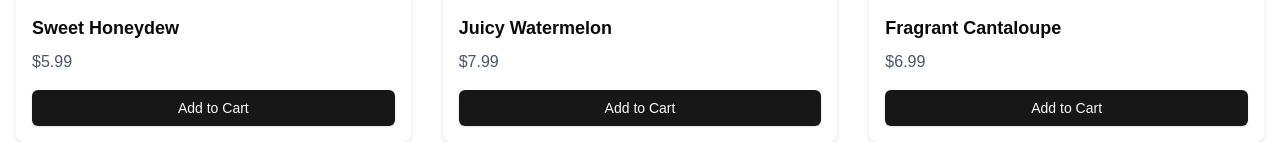
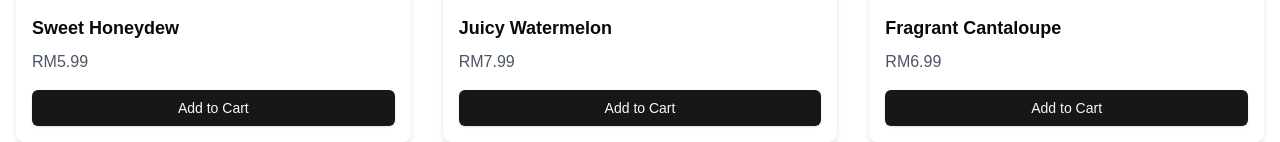
Before and after one commit to farhannaza/LNS-Melon-Enterprise, a Next.js app: page / in a window 1280 px wide. Shown: the part 1554-1696 px from the top of the page. Built offline with nearby package versions, Linux system fonts and the light colour scheme.

Commit message:
rm izwan gay

```diff
--- a/app/components/CartDisplay.tsx
+++ b/app/components/CartDisplay.tsx
@@ -45,7 +45,7 @@ export default function CartDisplay() {
           {cart.map((item) => (
             <div key={item.id} className="flex justify-between items-center mb-2">
               <span>{item.name} (x{item.quantity})</span>
-              <span>${(item.price * item.quantity).toFixed(2)}</span>
+              <span>RM{(item.price * item.quantity).toFixed(2)}</span>
               <Button
                 variant="destructive"
                 size="sm"
--- a/app/components/ProductCard.tsx
+++ b/app/components/ProductCard.tsx
@@ -22,7 +22,7 @@ export default function ProductCard({ id, name, price, image }: ProductCardProps
       <img src={image} alt={name} className="w-full h-48 object-cover" />
       <div className="p-4">
         <h3 className="text-lg font-semibold mb-2">{name}</h3>
-        <p className="text-gray-600 mb-4">${price.toFixed(2)}</p>
+        <p className="text-gray-600 mb-4">RM{price.toFixed(2)}</p>
         <Button onClick={handleAddToCart} className="w-full">Add to Cart</Button>
       </div>
     </div>
```
